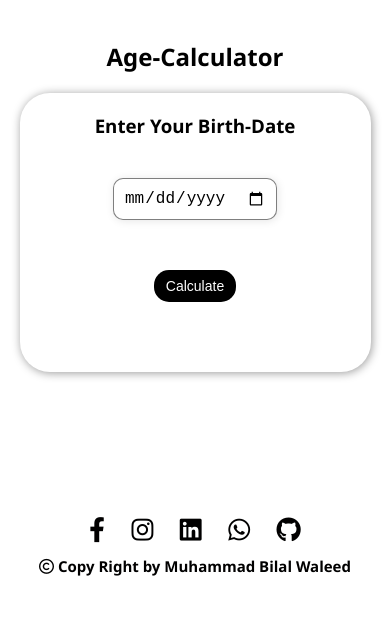
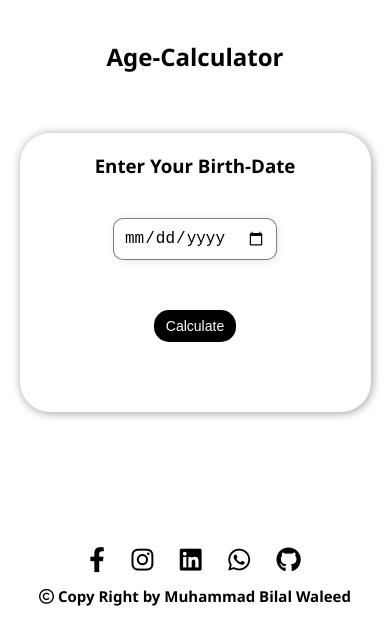
Before and after one commit to Bilal-Waleed/Age-Calculator, a plain HTML site: page index.html in a window 390 px wide. Drawn offline with Linux system fonts and the light colour scheme.

Commit message:
some corrections

```diff
--- a/style.css
+++ b/style.css
@@ -19,7 +19,7 @@ h2 {
 }
 
 .container {
-    margin-top: 40px;
+    margin-top: 60px;
     width: 400px;
     display: flex;
     justify-content: center;
@@ -75,7 +75,7 @@ footer {
     text-align: center;
     padding: 10px 0;
     position: relative;
-    bottom: -120px;
+    bottom: -110px;
     width: 100%;
 }
 .social
@@ -114,7 +114,7 @@ footer {
     }
 
     .container {
-        margin-top: 20px;
+        margin-top: 60px;
         width: 90%;
         padding: 20px;
     }
```
